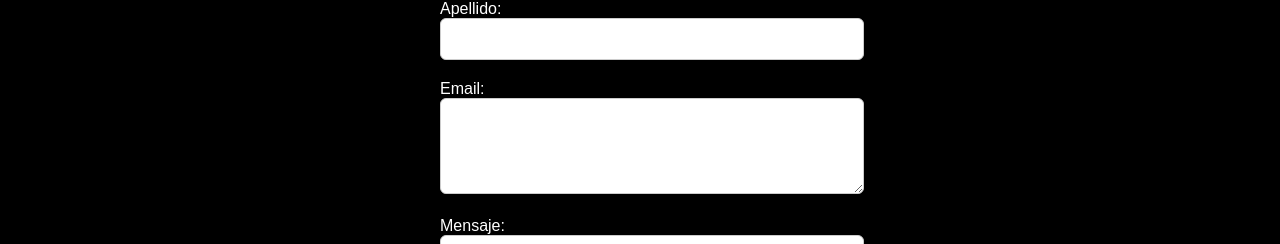
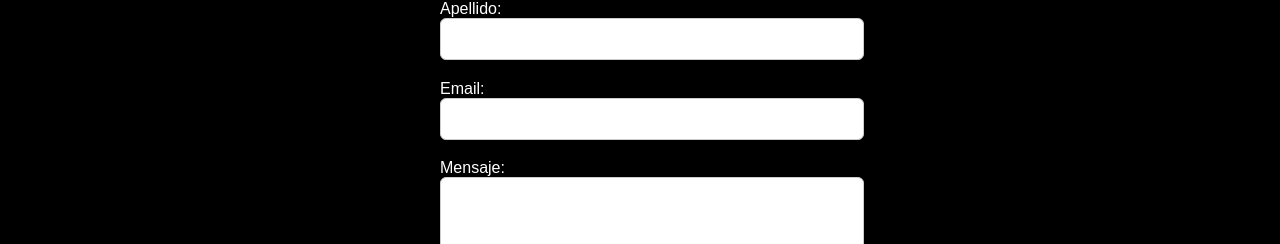
Before and after one commit to kevingiba06/UNIONGROUP, a React (Create React App) app: page /contacto in a window 1280 px wide. Shown: the part 256-500 px from the top of the page. Built offline with nearby package versions, Linux system fonts and the light colour scheme.

Commit message:
Se continuo con el autoajuste

```diff
--- a/src/Contactanos.jsx
+++ b/src/Contactanos.jsx
@@ -106,7 +106,7 @@ function Contacto() {
                             <input type='Apellido' name='email' required />
                         </label>
                         <label>Email:
-                            <textarea name='Email' rows='4' required></textarea>
+                            <input name='Email' rows='4' required></input>
                         </label>
                         <label>Mensaje:
                             <textarea name='mensaje' rows='4' required></textarea>
```
